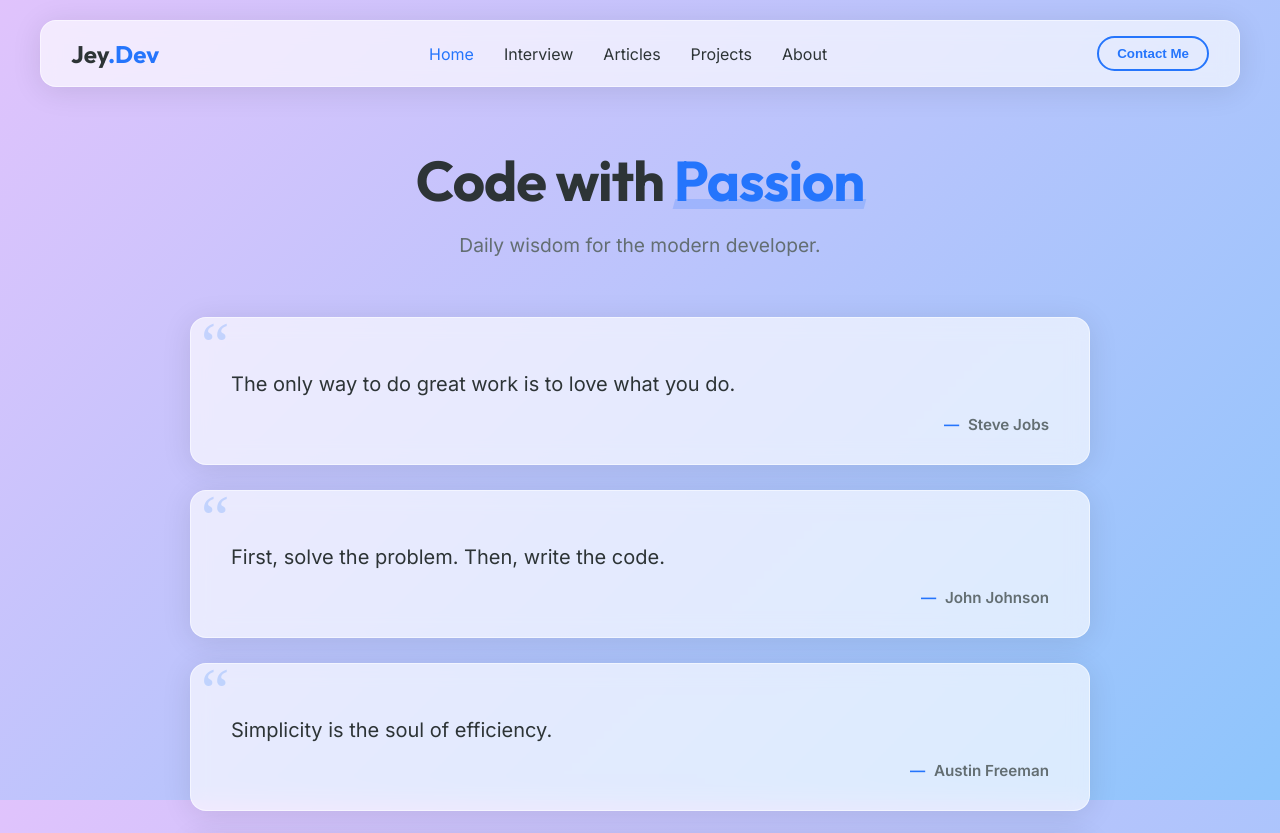
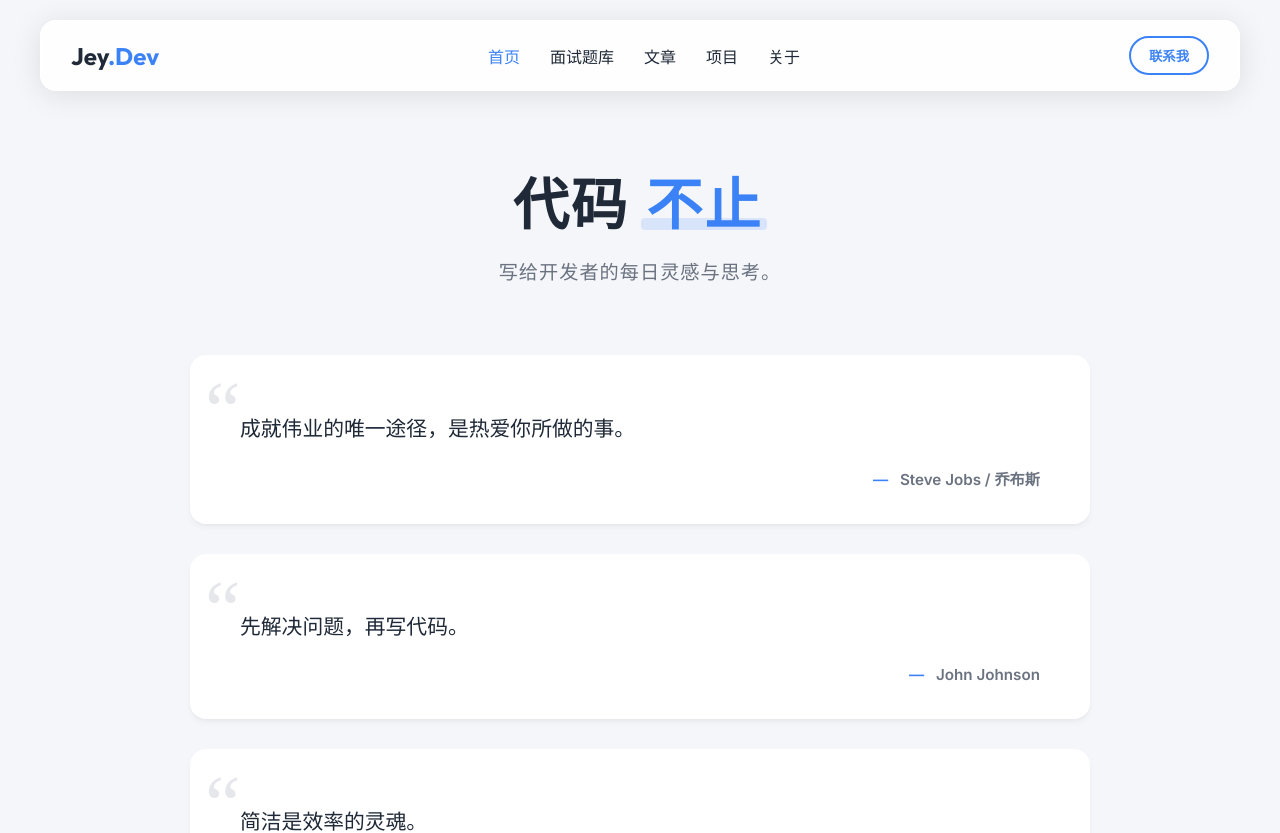
Before and after one commit to wqjack/blog, a Vue app: page / in a window 1280 px wide. Shown: the top 833 px of the page. Built offline with nearby package versions, Linux system fonts and the light colour scheme.

Commit message:
style: switch to premium solid bg and localize to Chinese

```diff
--- a/src/App.vue
+++ b/src/App.vue
@@ -4,13 +4,13 @@
       <span class="logo-text">Jey<span class="highlight">.Dev</span></span>
     </div>
     <nav>
-      <router-link to="/">Home</router-link>
-      <router-link to="/interview">Interview</router-link>
-      <a href="#">Articles</a>
-      <a href="#">Projects</a>
-      <a href="#">About</a>
+      <router-link to="/">首页</router-link>
+      <router-link to="/interview">面试题库</router-link>
+      <a href="#">文章</a>
+      <a href="#">项目</a>
+      <a href="#">关于</a>
     </nav>
-    <button class="btn-sm">Contact Me</button>
+    <button class="btn-sm">联系我</button>
   </header>
 
   <main>
--- a/src/style.css
+++ b/src/style.css
@@ -1,15 +1,18 @@
 @import url('https://fonts.googleapis.com/css2?family=Inter:wght@300;400;600;700&family=Outfit:wght@700&display=swap');
 
 :root {
-  --bg-gradient: linear-gradient(135deg, #e0c3fc 0%, #8ec5fc 100%);
-  --glass-bg: rgba(255, 255, 255, 0.65);
-  --glass-border: rgba(255, 255, 255, 0.5);
-  --accent-color: #2575fc;
-  --accent-gradient: linear-gradient(90deg, #2575fc, #6a11cb);
-  --text-main: #2d3436;
-  --text-muted: #636e72;
-  --font-main: 'Inter', sans-serif;
-  --font-heading: 'Outfit', sans-serif;
+  /* 高级纯色背景：极简淡雅灰 */
+  --bg-gradient: #f4f6f9;
+  --glass-bg: rgba(255, 255, 255, 0.85);
+  --glass-border: rgba(255, 255, 255, 0.8);
+  --accent-color: #3b82f6;
+  /* 更稳重的蓝色 */
+  --accent-gradient: linear-gradient(90deg, #3b82f6, #2563eb);
+  --text-main: #1f2937;
+  /* 深灰黑，比纯黑柔和 */
+  --text-muted: #6b7280;
+  --font-main: 'Inter', system-ui, -apple-system, sans-serif;
+  --font-heading: 'Outfit', system-ui, sans-serif;
 }
 
 body {
--- a/src/views/HomeView.vue
+++ b/src/views/HomeView.vue
@@ -1,8 +1,8 @@
 <template>
   <div class="home">
     <div class="hero-section">
-      <h1>Code with <span class="highlight">Passion</span></h1>
-      <p class="subtitle">Daily wisdom for the modern developer.</p>
+      <h1>代码 <span class="highlight">不止</span></h1>
+      <p class="subtitle">写给开发者的每日灵感与思考。</p>
     </div>
 
     <div class="quotes-container">
@@ -22,31 +22,31 @@ import { ref } from 'vue'
 
 const quotes = ref([
   {
-    text: "The only way to do great work is to love what you do.",
-    author: "Steve Jobs"
+    text: "成就伟业的唯一途径，是热爱你所做的事。",
+    author: "Steve Jobs / 乔布斯"
   },
   {
-    text: "First, solve the problem. Then, write the code.",
+    text: "先解决问题，再写代码。",
     author: "John Johnson"
   },
   {
-    text: "Simplicity is the soul of efficiency.",
+    text: "简洁是效率的灵魂。",
     author: "Austin Freeman"
   },
   {
-    text: "Make it work, make it right, make it fast.",
+    text: "让它跑通，让它正确，让它变快。",
     author: "Kent Beck"
   },
   {
-    text: "Clean code always looks like it was written by someone who cares.",
-    author: "Robert C. Martin"
+    text: "整洁的代码看起来就像是由在乎它的人写的。",
+    author: "Robert C. Martin (Uncle Bob)"
   },
   {
-    text: "It’s not a bug; it’s an undocumented feature.",
-    author: "Anonymous"
+    text: "这不是 bug，这是一个未文档化的特性。",
+    author: "匿名 / Anonymous"
   },
   {
-    text: "Programming is the art of algorithm design and the craft of debugging errant code.",
+    text: "编程是算法设计的艺术，也是调试代码的工艺。",
     author: "Ellen Ullman"
   }
 ])
@@ -54,86 +54,94 @@ const quotes = ref([
 
 <style scoped>
 .home {
-  padding: 40px 0;
+  padding: 60px 0;
   max-width: 900px;
   margin: 0 auto;
 }
 
 .hero-section {
   text-align: center;
-  margin-bottom: 60px;
+  margin-bottom: 70px;
 }
 
 .hero-section h1 {
   font-size: 3.5rem;
   margin-bottom: 15px;
   color: var(--text-main);
-  letter-spacing: -1px;
+  letter-spacing: 2px;
+  font-weight: 800;
 }
 
 .highlight {
   color: var(--accent-color);
   position: relative;
   display: inline-block;
+  padding: 0 5px;
 }
 
+/* 简约下划线风格 */
 .highlight::after {
   content: '';
   position: absolute;
-  bottom: 5px;
+  bottom: 8px;
   left: 0;
   width: 100%;
-  height: 10px;
+  height: 12px;
   background: var(--accent-color);
-  opacity: 0.2;
+  opacity: 0.15;
   z-index: -1;
-  transform: skewX(-15deg);
+  border-radius: 4px;
 }
 
 .subtitle {
   font-size: 1.2rem;
   color: var(--text-muted);
+  letter-spacing: 1px;
 }
 
 .quotes-container {
   display: grid;
   grid-template-columns: 1fr;
-  gap: 25px;
+  gap: 30px;
 }
 
 .quote-card {
-  padding: 30px 40px;
+  padding: 35px 50px;
   position: relative;
-  transition: transform 0.3s ease, box-shadow 0.3s ease;
+  transition: all 0.4s cubic-bezier(0.25, 0.8, 0.25, 1);
   animation: slideUp 0.6s ease-out forwards;
   opacity: 0;
-  transform: translateY(20px);
-  background: var(--glass-bg);
+  transform: translateY(30px);
+  background: white; /* 纯色卡片更高级 */
+  border: none;
+  box-shadow: 0 4px 6px -1px rgba(0, 0, 0, 0.05), 0 2px 4px -1px rgba(0, 0, 0, 0.03);
 }
 
 .quote-card:hover {
-  transform: translateY(-5px) scale(1.02);
-  box-shadow: 0 15px 30px rgba(0, 0, 0, 0.05);
+  transform: translateY(-5px);
+  box-shadow: 0 20px 25px -5px rgba(0, 0, 0, 0.05), 0 10px 10px -5px rgba(0, 0, 0, 0.02);
 }
 
 .quote-icon {
-  font-size: 4rem;
+  font-size: 5rem;
   position: absolute;
-  top: -10px;
-  left: 10px;
-  color: var(--accent-color);
-  opacity: 0.2;
+  top: 10px;
+  left: 15px;
+  color: #e5e7eb; /* 极淡的灰色 */
   font-family: serif;
+  z-index: 0;
+  pointer-events: none;
 }
 
 .quote-text {
-  font-size: 1.25rem;
-  line-height: 1.6;
+  font-size: 1.3rem;
+  line-height: 1.7;
   font-weight: 500;
   color: var(--text-main);
-  margin-bottom: 15px;
+  margin-bottom: 20px;
   position: relative;
   z-index: 1;
+  font-family: 'PingFang SC', system-ui, sans-serif;
 }
 
 .quote-author {
@@ -141,11 +149,13 @@ const quotes = ref([
   font-size: 0.95rem;
   color: var(--text-muted);
   font-weight: 600;
+  position: relative;
+  z-index: 1;
 }
 
 .dash {
   color: var(--accent-color);
-  margin-right: 5px;
+  margin-right: 8px;
 }
 
 @keyframes slideUp {
@@ -161,7 +171,7 @@ const quotes = ref([
   }
 
   .quote-card {
-    padding: 25px;
+    padding: 25px 30px;
   }
 }
 </style>
```
